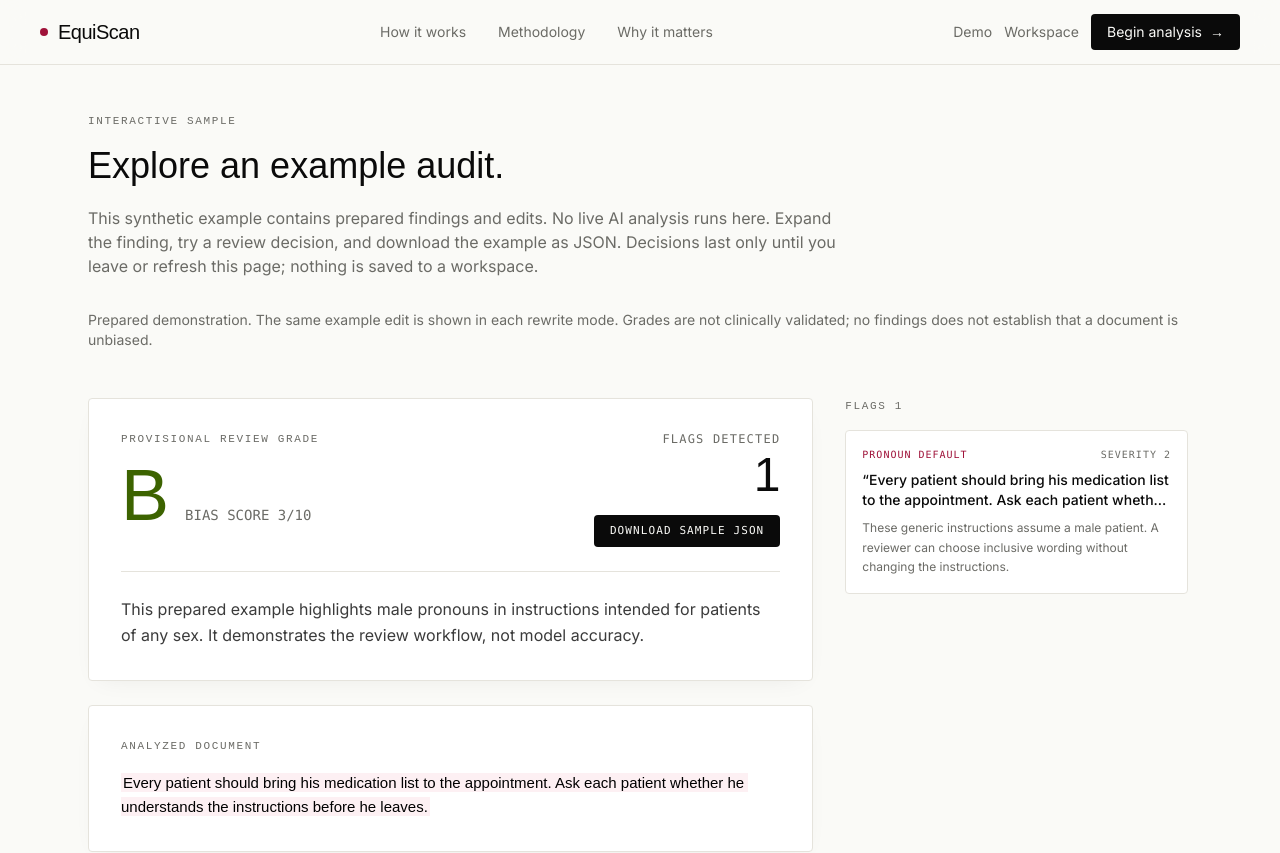
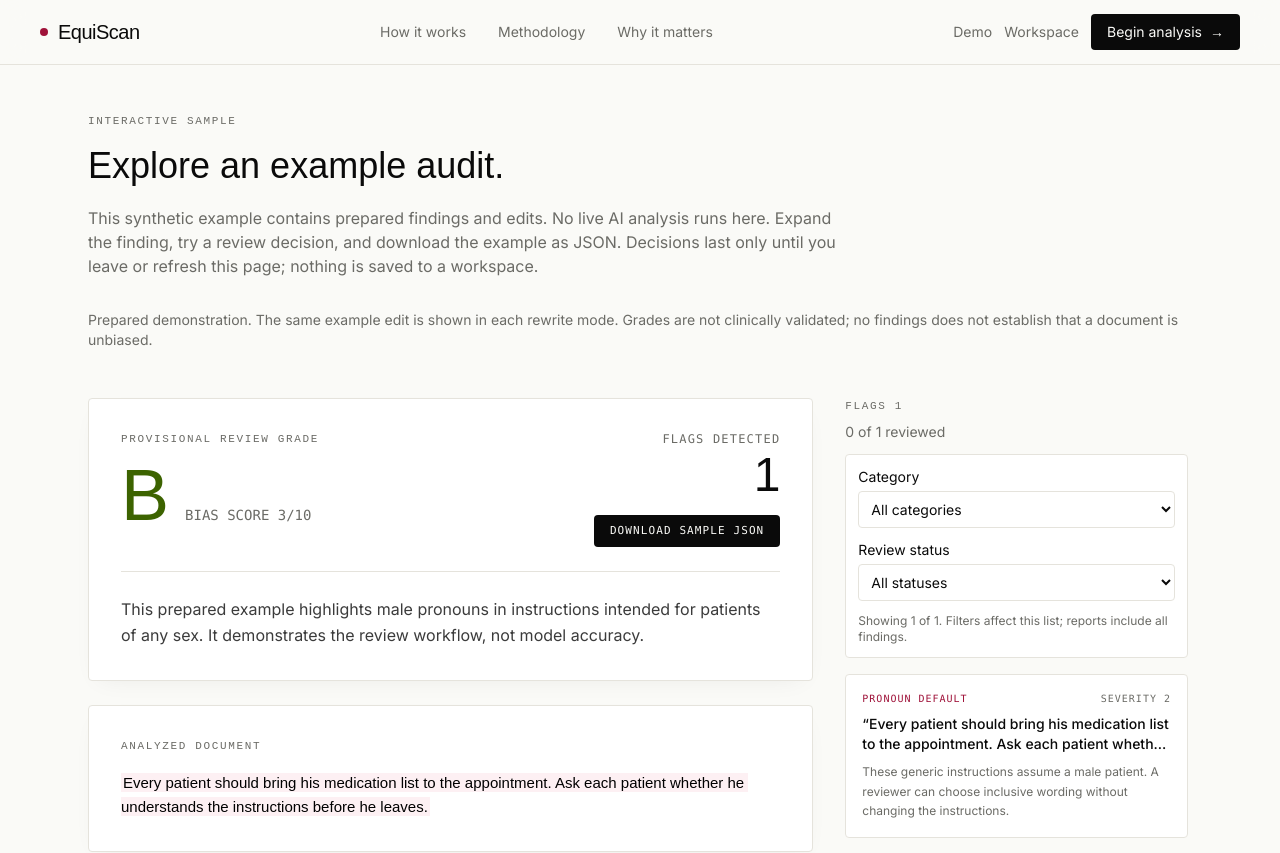
Before and after one commit to safwanasif/EquiScan, a Next.js app: page /demo in a window 1280 px wide. Shown: the top 853 px of the page. Built offline with nearby package versions, Linux system fonts and the light colour scheme; a web font is replaced by a local one.

Commit message:
Add finding filters and reversible review progress

```diff
--- a/components/ScanResults.tsx
+++ b/components/ScanResults.tsx
@@ -53,6 +53,8 @@ export default function ScanResults({
   const [flagStatuses, setFlagStatuses] = useState<StatusMap>(initialStatuses);
   const [updatingFlag, setUpdatingFlag] = useState<string | null>(null);
   const [reviewError, setReviewError] = useState<string | null>(null);
+  const [categoryFilter, setCategoryFilter] = useState<BiasCategory | "all">("all");
+  const [statusFilter, setStatusFilter] = useState<FlagStatus | "all">("all");
 
   const [actionError, setActionError] = useState<string | null>(null);
 
@@ -61,6 +63,10 @@ export default function ScanResults({
   const getFlagStatus = (flagId: string): FlagStatus => {
     return flagStatuses[flagId] || "open";
   };
+  const reviewedCount = result.flags.filter(flag => getFlagStatus(flag.id) !== "open").length;
+  const visibleFlags = result.flags.filter(flag =>
+    (categoryFilter === "all" || flag.category === categoryFilter) &&
+    (statusFilter === "all" || getFlagStatus(flag.id) === statusFilter));
 
   const updateFlagStatus = async (flag: BiasFlag, status: FlagStatus) => {
     if (demo) {
@@ -252,7 +258,7 @@ export default function ScanResults({
 
   return (
     <div className="grid lg:grid-cols-3 gap-8">
-      {actionError ? <p role="alert" className="mb-4 text-sm text-rose">{actionError}</p> : null}
+      {actionError ? <p role="alert" className="mb-4 text-sm text-rose lg:col-span-3">{actionError}</p> : null}
       <p className="mb-4 text-sm text-muted lg:col-span-3">{demo ? "Prepared demonstration. The same example edit is shown in each rewrite mode." : "AI-generated findings may be incorrect."} Grades are not clinically validated; no findings does not establish that a document is unbiased.</p>
       <div className="lg:col-span-2">
         <div className="bg-white border border-line rounded-sm p-8 mb-6 shadow-[0_8px_24px_-12px_rgba(10,10,10,0.08)]">
@@ -307,10 +313,27 @@ export default function ScanResults({
 
       <div className="space-y-4">
         <div className="sticky top-20 max-h-[calc(100vh-6rem)] overflow-y-auto pr-1">
-          <p className="section-label mb-4">Flags {result.flags.length}</p>
+          <p className="section-label mb-2">Flags {result.flags.length}</p>
+          <p role="status" className="text-sm text-muted mb-3">{reviewedCount} of {result.flags.length} reviewed</p>
+          {result.flags.length > 0 ? <div className="bg-white border border-line rounded-sm p-3 mb-4 space-y-3">
+            <label className="block text-sm">Category
+              <select value={categoryFilter} onChange={event => setCategoryFilter(event.target.value as BiasCategory | "all")} className="block w-full border border-line p-2 mt-1 bg-white rounded-sm">
+                <option value="all">All categories</option>
+                {Object.values(BIAS_CATEGORIES).filter(category => result.flags.some(flag => flag.category === category.id)).map(category => <option key={category.id} value={category.id}>{category.shortLabel}</option>)}
+              </select>
+            </label>
+            <label className="block text-sm">Review status
+              <select value={statusFilter} onChange={event => setStatusFilter(event.target.value as FlagStatus | "all")} className="block w-full border border-line p-2 mt-1 bg-white rounded-sm">
+                <option value="all">All statuses</option>
+                {(["open", "accepted", "resolved", "dismissed"] as FlagStatus[]).map(status => <option key={status} value={status}>{status[0].toUpperCase() + status.slice(1)}</option>)}
+              </select>
+            </label>
+            <p className="text-xs text-muted">Showing {visibleFlags.length} of {result.flags.length}. Filters affect this list; reports include all findings.</p>
+          </div> : null}
+          {result.flags.length > 0 && visibleFlags.length === 0 ? <p className="text-sm text-muted py-4">No findings match these filters.</p> : null}
 
           <div className="space-y-3">
-            {result.flags.map((flag: BiasFlag) => {
+            {visibleFlags.map((flag: BiasFlag) => {
               const categoryDef = BIAS_CATEGORIES[flag.category as BiasCategory];
               const isExpanded = expandedFlag === flag.id;
               const isLoading = loadingRewrite === flag.id;
@@ -392,9 +415,9 @@ export default function ScanResults({
                         </div>
 
                         {status !== "open" ? (
-                          <p className="text-xs text-muted mt-3">
+                          <div className="mt-3"><p className="text-xs text-muted">
                             Marked as {status}. {demo ? "Example decision only; not saved online." : "Refresh dashboard to update workspace metrics."}
-                          </p>
+                          </p><button onClick={() => updateFlagStatus(flag, "open")} disabled={isUpdating || (!demo && !flagIdMap[flag.id])} className="text-xs underline underline-offset-4 mt-2 disabled:opacity-40">Reopen finding</button></div>
                         ) : null}
                       </div>
 
```
Also changed, not shown: 1 other file (tests, documents, lock files or other folders).
